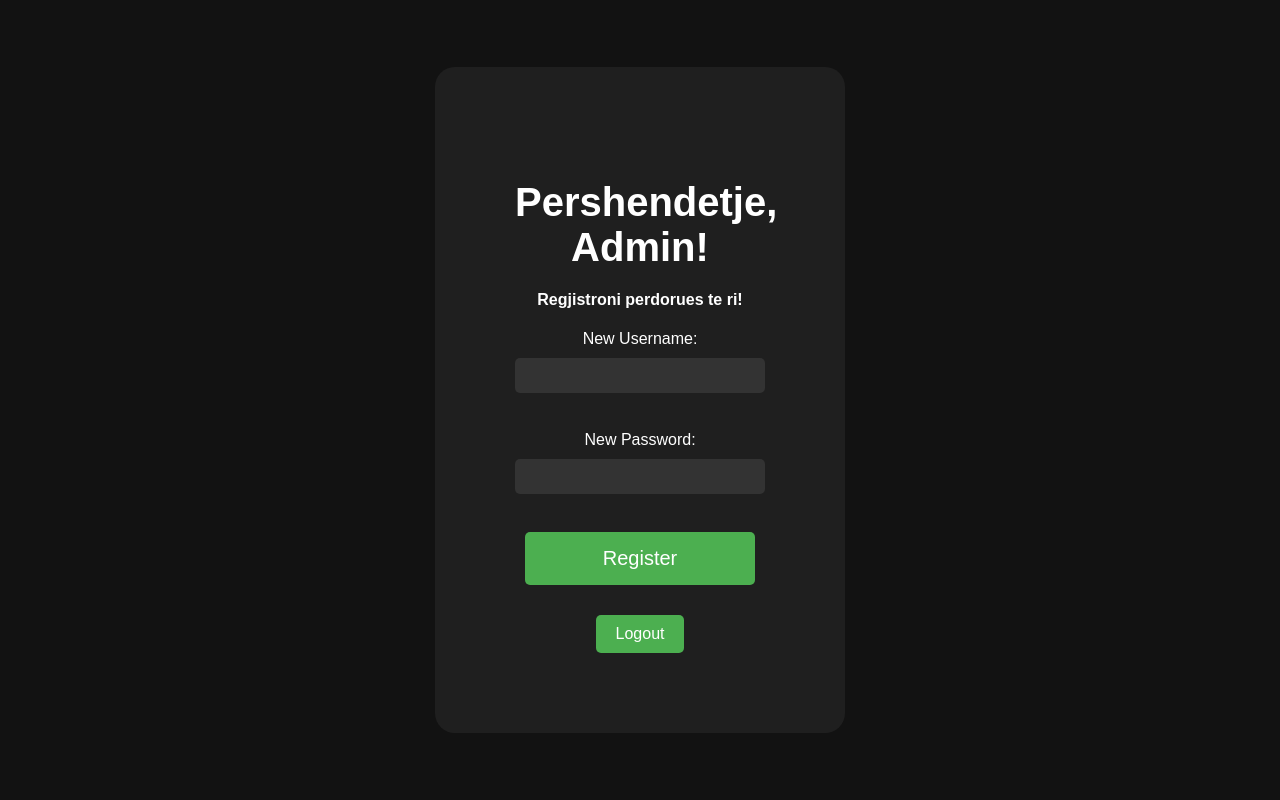
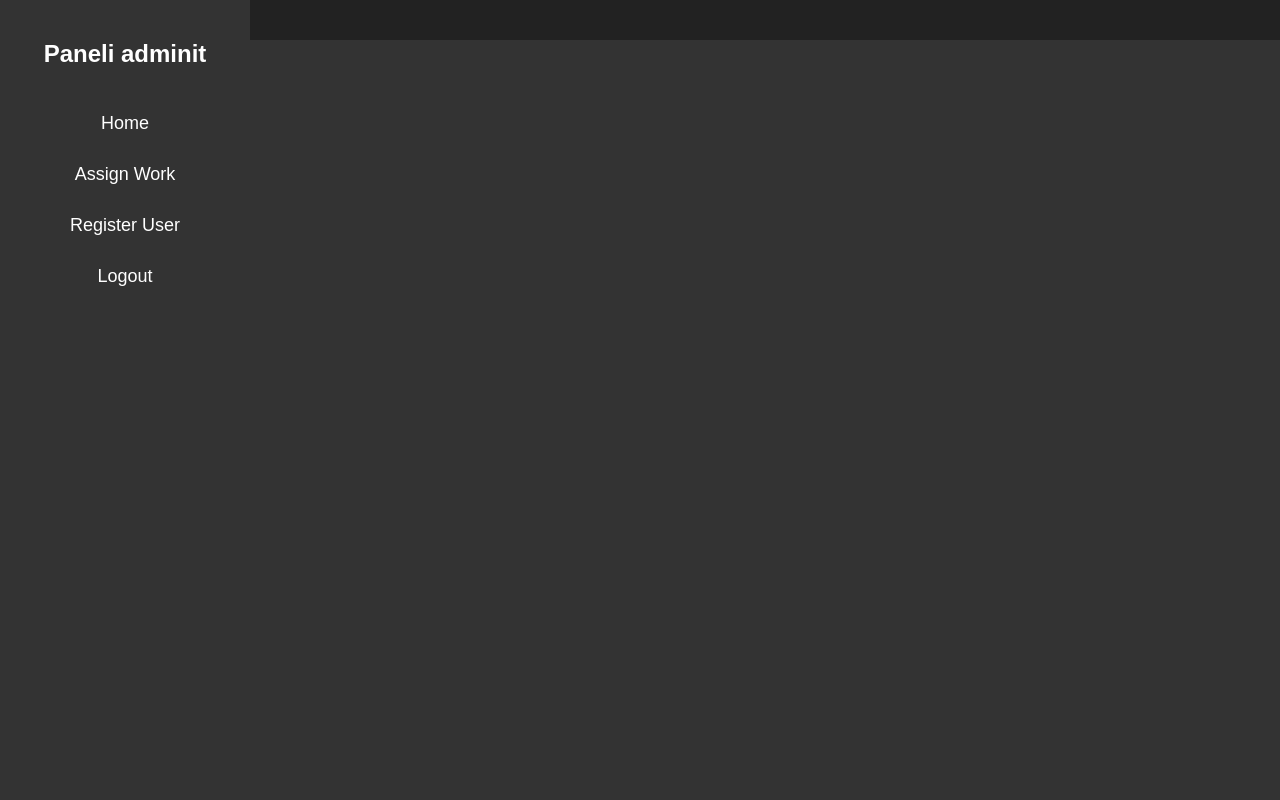
Before and after one commit to deniskqiku/denis, a PHP site: page /admin.php in a window 1280 px wide. Run offline with PHP 8.4, Linux system fonts and the light colour scheme.

Commit message:
Add files via upload

```diff
--- a/ac/admin.php
+++ b/ac/admin.php
@@ -6,32 +6,64 @@
     <meta name="viewport" content="width=device-width, initial-scale=1.0">
     <title>Admin Panel</title>
     <style>
-        body {
+         body {
             font-family: Arial, sans-serif;
-            background-color: #121212;
-            color: #ffffff;
             margin: 0;
-            display: flex;
-            justify-content: center;
-            align-items: center;
-            height: 100vh;
+            padding: 0;
+            background-color: #333;
+            color: #fff;
         }
 
-        .admin-container {
-            background-color: #1f1f1f;
-            padding: 80px;
-            border-radius: 20px;
+        .sidebar {
             width: 250px;
+            height: 100vh;
+            background-color: #333;
+            position: fixed;
+            left: 0;
+            top: 0;
+            padding-top: 20px;
+        }
+
+        .sidebar h2 {
+            text-align: center;
+            color: #fff;
+            margin-bottom: 30px;
+        }
+
+        .sidebar ul {
+            list-style-type: none;
+            padding: 0;
+        }
+
+        .sidebar li {
+            padding: 15px;
             text-align: center;
         }
 
-        h2 {font-size: 40px;
-            margin-bottom: 20px;
+        .sidebar li a {
+            color: #fff;
+            text-decoration: none;
+            font-size: 18px;
+            transition: 0.3s;
         }
 
-        label {
-            display: block;
-            margin-bottom: 10px;
+        .sidebar li a:hover {
+            background-color: #555;
+        }
+        .content {
+            margin-left: 250px;
+            padding: 20px;
+            background-color: #222; /* Set a slightly lighter background color for the content area */
+        }
+
+        /* Additional styles for the content */
+        .content h2 {
+            margin-bottom: 20px;
+            color: #333;
+        }
+
+        .content p {
+            color: #555;
         }
 
         input[type="text"],
@@ -79,23 +111,47 @@
     background-color: #45a049;
 }
     </style>
+
+
+<script>
+        // Function to load content using XMLHttpRequest
+        function loadContent(url, targetElement) {
+            var xhr = new XMLHttpRequest();
+            xhr.open("GET", url, true);
+            xhr.onreadystatechange = function() {
+                if (xhr.readyState == 4 && xhr.status == 200) {
+                    document.querySelector(targetElement).innerHTML = xhr.responseText;
+                }
+            };
+            xhr.send();
+        }
+
+        // Function to load assign_work.php content
+        function loadAssignWork() {
+            loadContent("assign_work.php", ".content");
+        }
+
+        // Function to load register.php content
+        function loadRegister() {
+            loadContent("register.php", ".content");
+        }
+    </script>
 </head>
 
+<body>
 
-<body>
-    <div class="admin-container">
-        <h2>Pershendetje, Admin!</h2>
-        <h4>Regjistroni perdorues te ri!</h4>
+    <div class="sidebar">
+        <h2>Paneli adminit</h2>
+        <ul>
+            <li><a href="admin.php">Home</a></li>
+            <li><a href="javascript:void(0);" onclick="loadAssignWork()">Assign Work</a></li>
+            <li><a href="javascript:void(0);" onclick="loadRegister()">Register User</a></li>
+            <li><a href="logout.php">Logout</a></li>
+        </ul>
+    </div>
+    <div class="content">
 
-        <form action="register.php" method="post">
-            <label for="newUsername">New Username:</label>
-            <input type="text" id="newUsername" name="newUsername" required><br><br>
-            <label for="newPassword">New Password:</label>
-            <input type="password" id="newPassword" name="newPassword" required><br><br>
-            <input type="submit" value="Register">
-            <a href="logout.php" class="logout-button">Logout</a>
-        </form>
-    </div>
+
 </body>
 
 </html>
```
Also changed, not shown: ac/assign_work.php (added, +95 -0 lines), ac/get_assigned_work.php (added, +34 -0 lines), ac/register.php (+19 -1 lines), ac/user.html (+25 -23 lines).
